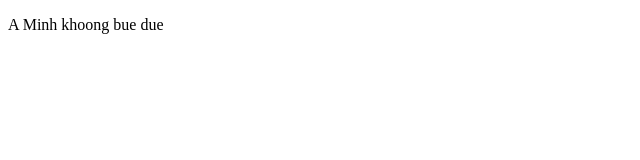
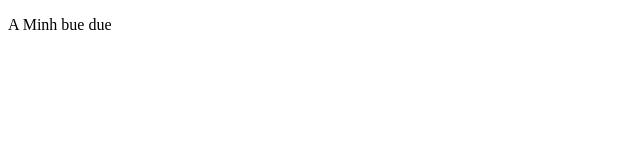
Before and after one commit to BaoLopTruong/demo-git, a plain HTML site: page assets/minh/minh123.html in a window 1280 px wide. Shown: the full height of the page, 0-640 px from the left. Drawn offline with Linux system fonts and the light colour scheme.

Commit message:
update minh

```diff
--- a/assets/minh/minh123.html
+++ b/assets/minh/minh123.html
@@ -7,6 +7,7 @@
     <title>Document</title>
 </head>
 <body>
-    <p>A Minh khoong  bue due</p>
+    <p>A Minh  bue due</p>
+
 </body>
 </html>
```
